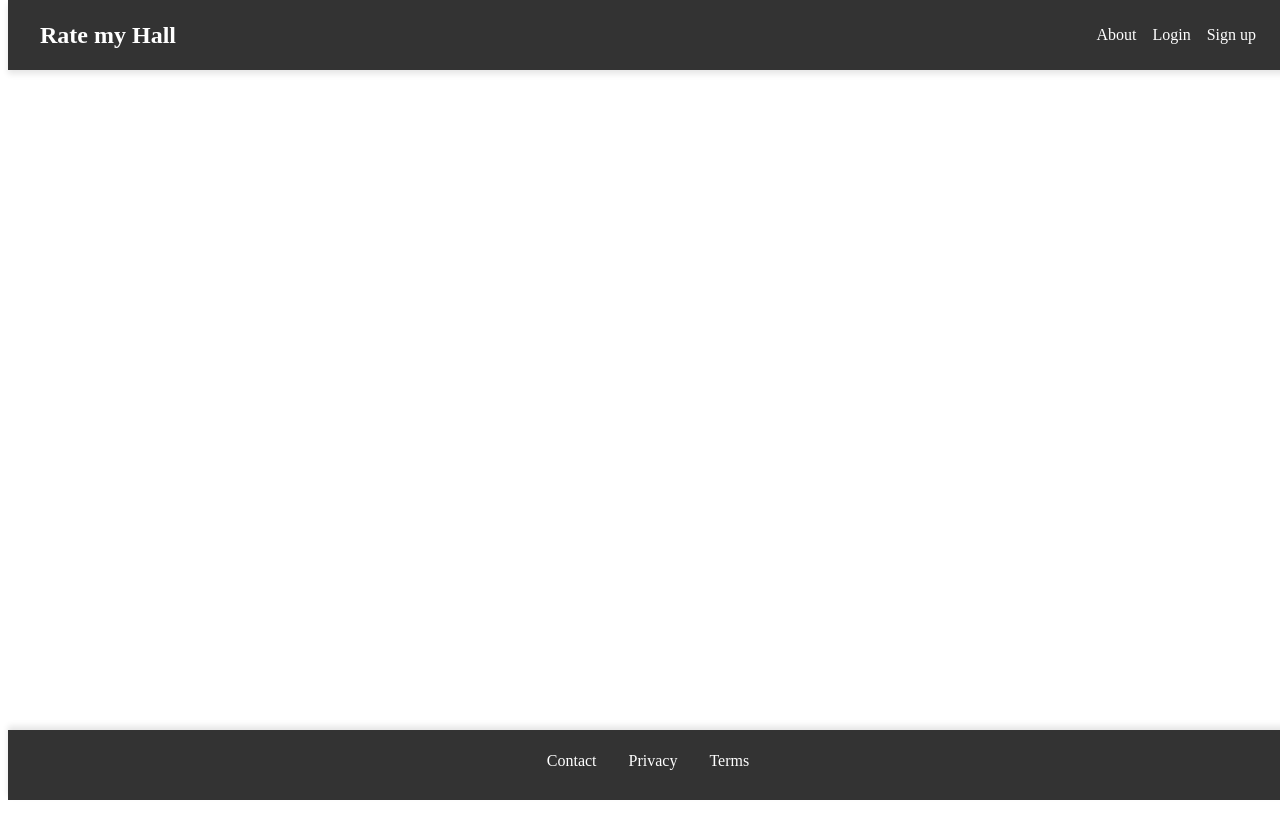
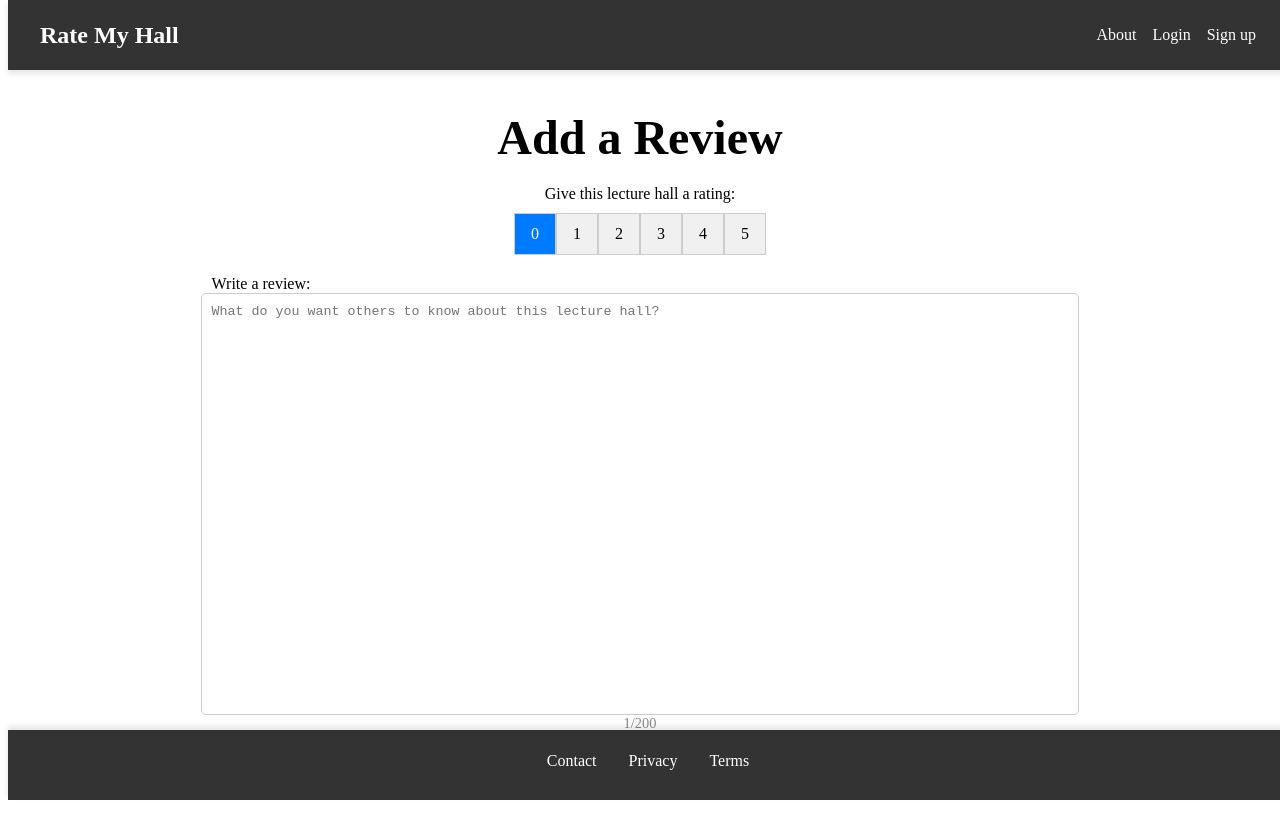
Before and after one commit to Cpoing/ratemyhall, a React (Vite) app: page /add-review/1 in a window 1280 px wide. Before the commit the page ends 800 px from the top, so only its background shows below. Built offline with nearby package versions, Linux system fonts and the light colour scheme.

Commit message:
Added addReviews page

```diff
--- a/src/App.tsx
+++ b/src/App.tsx
@@ -5,6 +5,7 @@ import Header from "./components/Header/Header";
 import Footer from "./components/Footer/Footer";
 import SearchResults from "./pages/searchResults/searchResults";
 import LectureHallDetails from "./pages/LectureHallDetails/LectureHallDetails";
+import AddReview from "./pages/addReview/addReview";
 
 const App: React.FC = () => {
   return (
@@ -16,6 +17,7 @@ const App: React.FC = () => {
             <Route path="/" Component={Home} />
             <Route path="/search" Component={SearchResults} />
             <Route path="/building/:id/:name" Component={LectureHallDetails} />
+            <Route path="/add-review/:name" Component={AddReview} />
           </Routes>
         </div>
         <Footer />
--- a/src/components/Header/Header.tsx
+++ b/src/components/Header/Header.tsx
@@ -6,7 +6,7 @@ const Header: React.FC = () => {
   return (
     <header className="header">
       <div className="logo">
-        <Link to="/">Rate my Hall</Link>
+        <Link to="/">Rate My Hall</Link>
       </div>
       <nav className="nav">
         <Link to="/about">About</Link>
--- a/src/pages/LectureHallDetails/LectureHallDetails.tsx
+++ b/src/pages/LectureHallDetails/LectureHallDetails.tsx
@@ -1,9 +1,10 @@
 import React from "react";
-import { useParams } from "react-router-dom";
+import { useNavigate, useParams } from "react-router-dom";
 import "./LectureHallDetails.css";
 
 const LectureHallDetails: React.FC = () => {
   const { name } = useParams<{ name: string }>();
+  const navigate = useNavigate();
 
   const reviews = [
     { user: "User 1", rating: 4, text: "Great hall, comfortable seats." },
@@ -11,11 +12,17 @@ const LectureHallDetails: React.FC = () => {
     { user: "User 3", rating: 4, text: "Good acoustics." },
   ];
 
+  const handleClick = () => {
+    navigate(`/add-review/${name}`);
+  };
+
   return (
     <div className="Lecture-hall-details">
       <div className="lecture-wrapper">
         <h1>{name}</h1>
-        <button className="add-review-button">Add Review</button>
+        <button className="add-review-button" onClick={handleClick}>
+          Add Review
+        </button>
         <div className="reviews">
           {reviews.map((review, index) => (
             <div key={index} className="review-card">
--- /dev/null
+++ b/src/pages/addReview/addReview.css
@@ -0,0 +1,80 @@
+.add-review {
+  display: flex;
+  flex-direction: column;
+  align-items: center;
+  padding: 20px;
+}
+
+.rating-container {
+  margin-bottom: 20px;
+  display: flex;
+  flex-direction: column;
+  align-items: center;
+}
+
+.rating-boxes {
+  display: flex;
+  justify-content: space-between;
+  margin-top: 10px;
+}
+
+.rating-box {
+  width: 40px;
+  height: 40px;
+  border: 1px solid #ccc;
+  display: flex;
+  align-items: center;
+  justify-content: center;
+  cursor: pointer;
+  background-color: #f0f0f0;
+  transition: background-color 0.3s;
+}
+
+.rating-box.selected {
+  background-color: #007bff;
+  color: white;
+}
+
+.review-container {
+  width: 100%;
+  margin-bottom: 20px;
+  display: flex;
+  flex-direction: column;
+  justify-content: center;
+  align-items: center;
+}
+
+.give-review {
+  display: flex;
+  width: 70%;
+  justify-content: start;
+}
+
+textarea {
+  width: 70%;
+  height: 400px;
+  padding: 10px;
+  border-radius: 5px;
+  border: 1px solid #ccc;
+  resize: none;
+}
+
+.word-count {
+  text-align: right;
+  font-size: 0.9rem;
+  color: #888;
+}
+
+.submit-review-btn {
+  padding: 10px 20px;
+  border: none;
+  background-color: #007bff;
+  color: white;
+  border-radius: 5px;
+  cursor: pointer;
+  transition: background-color 0.3s;
+}
+
+.submit-review-btn:hover {
+  background-color: #0056b3;
+}
--- /dev/null
+++ b/src/pages/addReview/addReview.tsx
@@ -0,0 +1,74 @@
+import React, { useState } from "react";
+import "./addReview.css";
+import { useNavigate } from "react-router-dom";
+
+const AddReview: React.FC = () => {
+  const [review, setReview] = useState("");
+  const [rating, setRating] = useState(0);
+  const navigate = useNavigate();
+
+  const handleRatingChange = (value: number) => {
+    setRating(value);
+  };
+
+  const handleReviewChange = (
+    event: React.ChangeEvent<HTMLTextAreaElement>,
+  ) => {
+    setReview(event.target.value);
+  };
+
+  const handleSubmit = () => {
+    if (review.trim() && rating > 0) {
+      const newReview = {
+        rating,
+        review,
+        user: "Current User", // Replace with actual user data later
+      };
+
+      console.log("Review Submitted:", newReview);
+      // Implement API call to submit the review
+
+      navigate(-1);
+    } else {
+      alert("Please provide a rating and review text.");
+    }
+  };
+
+  return (
+    <div className="add-review">
+      <h1>Add a Review</h1>
+      <div className="rating-container">
+        <label>Give this lecture hall a rating:</label>
+        <div className="rating-boxes">
+          {[0, 1, 2, 3, 4, 5].map((num) => (
+            <div
+              key={num}
+              className={`rating-box ${num <= rating ? "selected" : ""}`}
+              onClick={() => handleRatingChange(num)}
+            >
+              {num}
+            </div>
+          ))}
+        </div>
+      </div>
+      <div className="review-container">
+        <div className="give-review">
+          <label htmlFor="review">Write a review:</label>
+        </div>
+        <textarea
+          id="review"
+          placeholder="What do you want others to know about this lecture hall?"
+          value={review}
+          onChange={handleReviewChange}
+          maxLength={200}
+        />
+        <div className="word-count">{review.split(" ").length}/200</div>
+      </div>
+      <button className="submit-review-btn" onClick={handleSubmit}>
+        Submit Review
+      </button>
+    </div>
+  );
+};
+
+export default AddReview;
```
